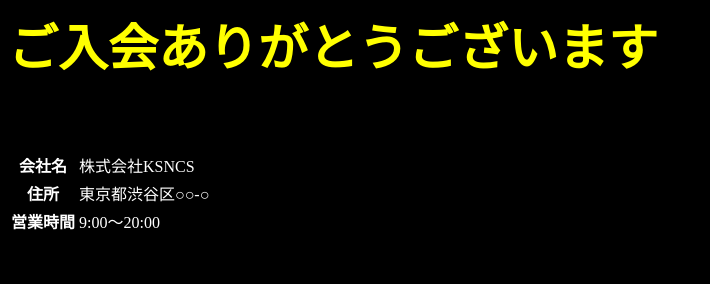
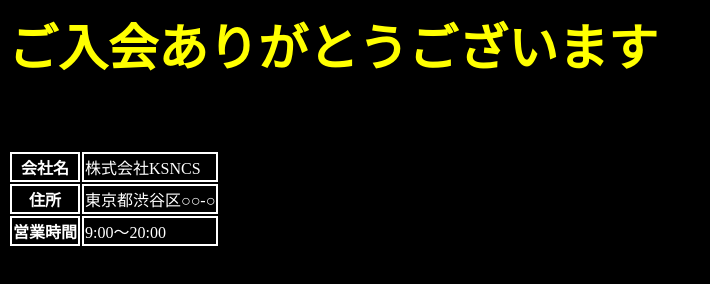
Before and after one commit to ksncs/onclick, a plain HTML site: page index.html in a window 1280 px wide. Shown: the whole page, without its empty margins (0-710 px from the left). Drawn offline with Linux system fonts and the light colour scheme.

Commit message:
Update style.css

```diff
--- a/style.css
+++ b/style.css
@@ -8,10 +8,12 @@ h1 {
 }
 
 .table-title {
+  border: solid 2px #fff;
   color: #fff;
 }
 
 .table-item {
+  border: solid 2px #fff;
   color: #fff;
 }
 
```
